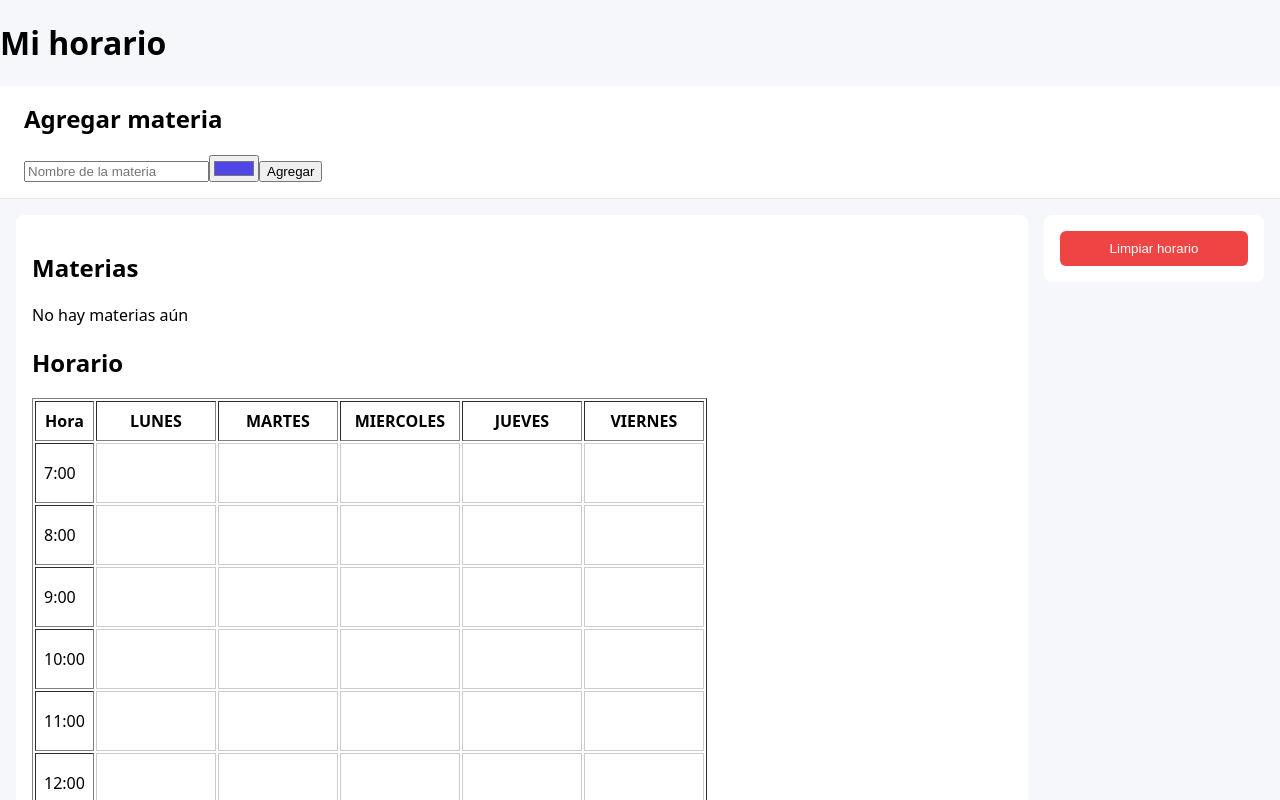
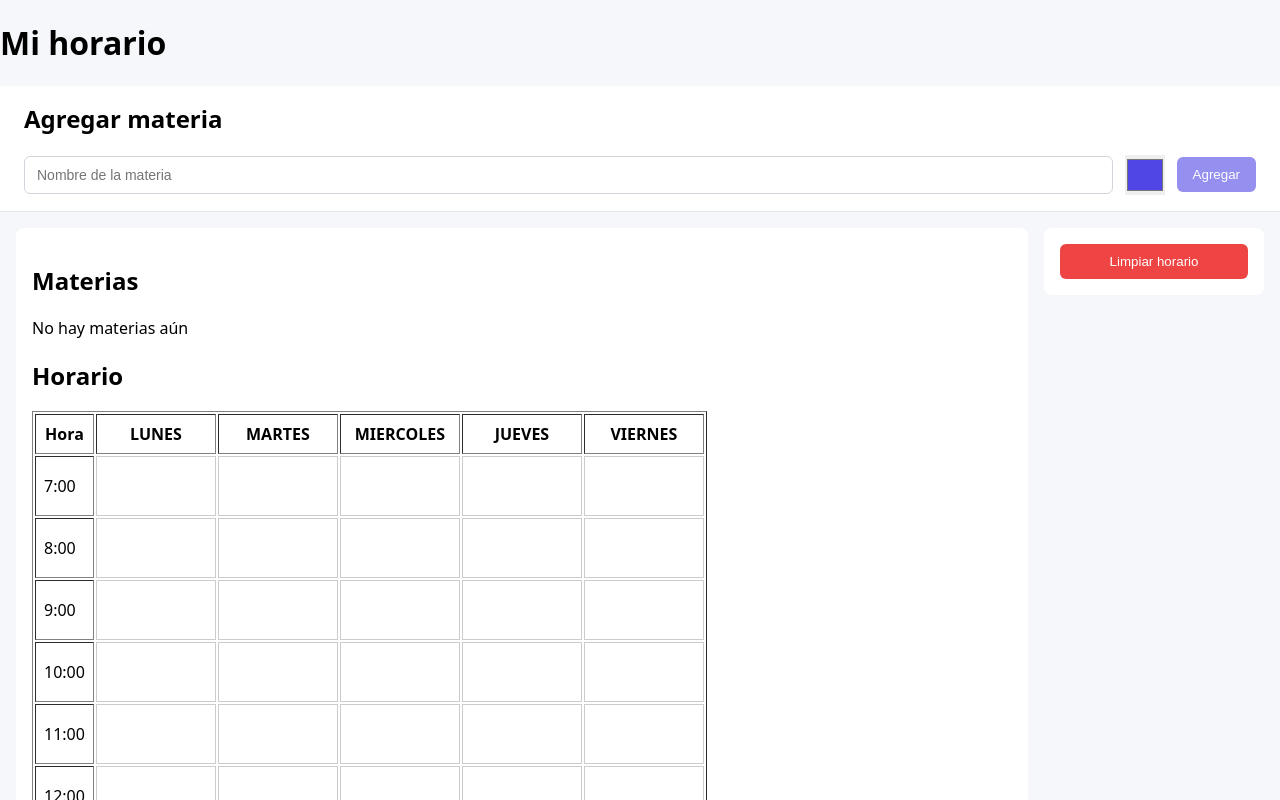
Before and after one commit to 80chucho08/SchTrack, a React (Vite) app: page / in a window 1280 px wide. Shown: the top 800 px of the page. Built offline with nearby package versions, Linux system fonts and the light colour scheme.

Commit message:
style form

```diff
--- a/src/App.css
+++ b/src/App.css
@@ -82,3 +82,51 @@ body {
 .actions button:hover {
     background-color: #dc2626;
 }
+
+
+/*form  */
+.form-materia {
+    display: flex;
+    align-items: center;
+    gap: 12px;
+}
+
+.form-input {
+    flex: 1;
+    padding: 10px 12px;
+    border: 1px solid #d1d5db;
+    border-radius: 6px;
+    font-size: 14px;
+}
+
+.form-input:focus {
+    outline: none;
+    border-color: #4f46e5;
+}
+
+.form-color {
+    width: 40px;
+    height: 40px;
+    padding: 0;
+    border: none;
+    cursor: pointer;
+}
+
+.form-button {
+    padding: 10px 16px;
+    background-color: #4f46e5;
+    color: white;
+    border: none;
+    border-radius: 6px;
+    cursor: pointer;
+}
+
+.form-button:hover {
+    background-color: #4338ca;
+}
+
+
+.form-button:disabled {
+  opacity: 0.6;
+  cursor: not-allowed;
+}
--- a/src/components/FormMateria.tsx
+++ b/src/components/FormMateria.tsx
@@ -21,8 +21,12 @@ const FormMateria = ({
     };
 
     return (
-        <form onSubmit={handleSubmit}>
+        <form
+            onSubmit={handleSubmit}
+            className='form-materia'
+        >
             <input
+            className='form-input'
                 type="text"
                 placeholder='Nombre de la materia'
                 value={nombreMateria}
@@ -31,11 +35,12 @@ const FormMateria = ({
                 }
             />
             <input
+            className='form-color'
                 type="color"
                 value={colorMateria}
                 onChange={(e) => onColorChange(e.target.value)}
             />
-            <button type='submit'>Agregar</button>
+            <button className="form-button" type='submit' disabled={!nombreMateria.trim()}>Agregar</button>
         </form>
     );
 };
```
Lines whose indentation alone changed are shown as unchanged.
